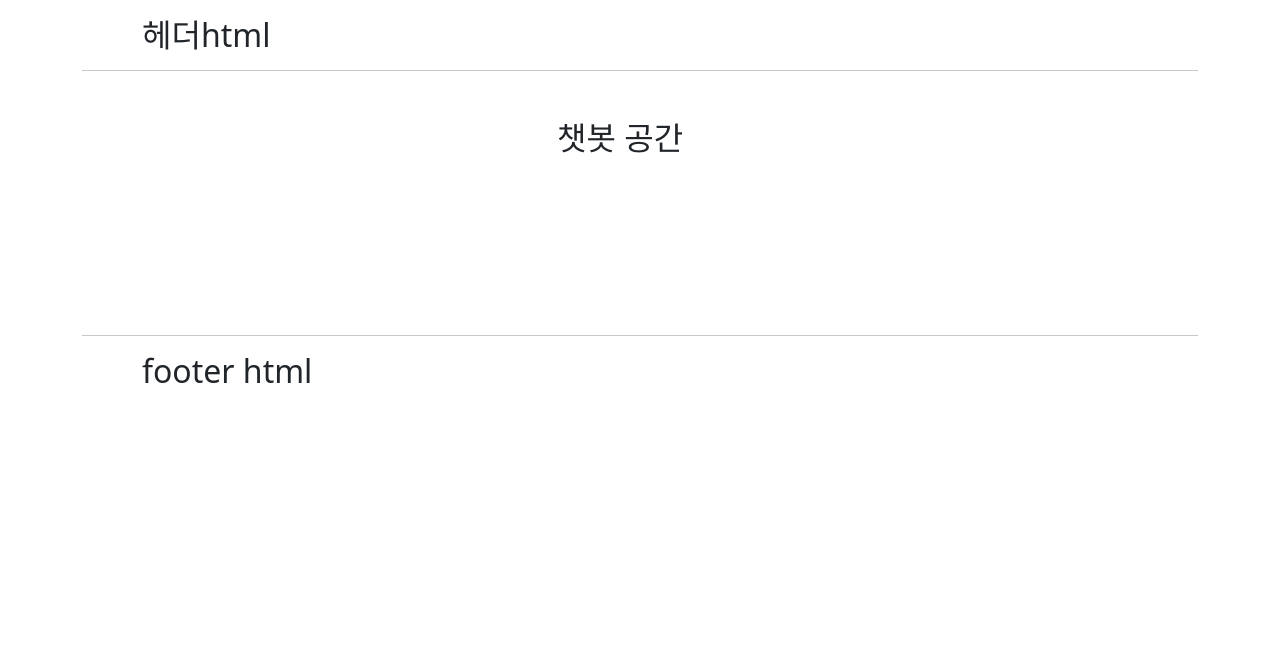
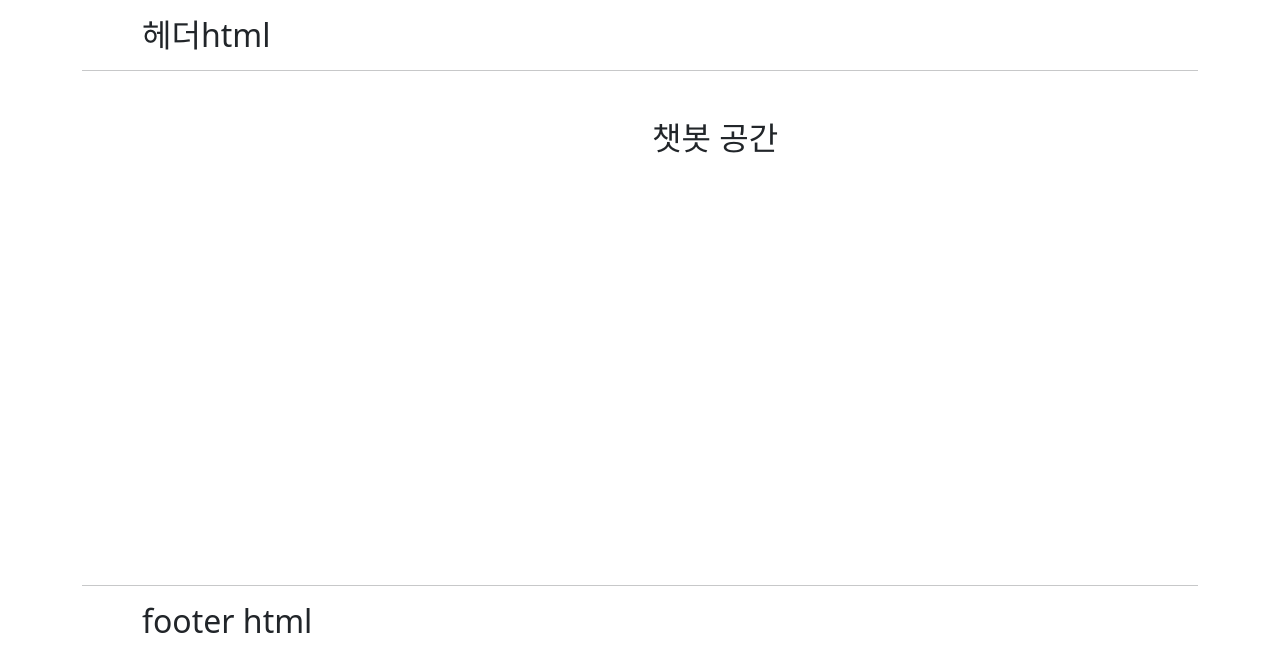
Before and after one commit to chaewoniiii/Chatbot_Project, a Django app: page / in a window 1280 px wide. Shown: the top 672 px of the page. Run offline with Django 4.2, Linux system fonts and the light colour scheme; data that the repository does not hold is empty; some libraries are stand-ins or nearby versions.

Commit message:
main 몸통 확대
main 몸통 확대

```diff
--- a/Chatbot_Web/static/css/scroll.css
+++ b/Chatbot_Web/static/css/scroll.css
@@ -1,6 +1,6 @@
 .my-custom-scrollbar {
     position: relative;
-    height: 200px;
+    height: 450px;
     overflow: auto;
     }
     .table-wrapper-scroll-y {
--- a/Chatbot_Web/web/templates/main.html
+++ b/Chatbot_Web/web/templates/main.html
@@ -9,7 +9,7 @@
 {%block content%}
 <!-- Content -->
 <div class="row mt-5">
-        <div class="col-5 table-wrapper-scroll-y my-custom-scrollbar">
+        <div class="col-6 table-wrapper-scroll-y my-custom-scrollbar">
             <table class="table table-light">
                 <tbody>
                     {% for i in song %}
@@ -24,7 +24,7 @@
                 </tbody>
             </table>
         </div>
-        <div class="col-5">
+        <div class="col-6">
             <h2>챗봇 공간</h2>
         </div>
 </div>
```
